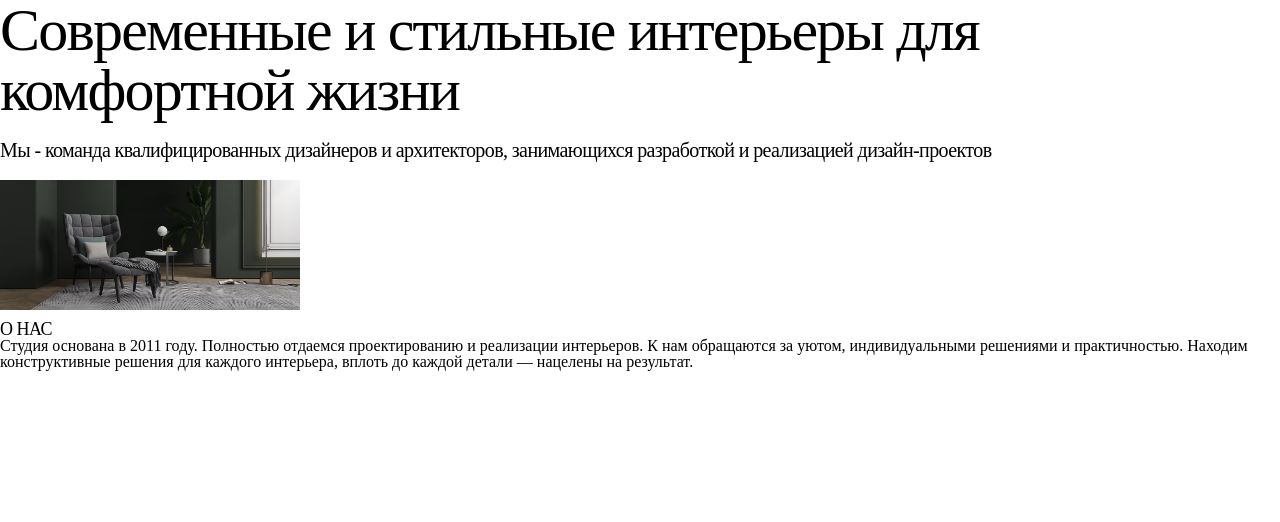
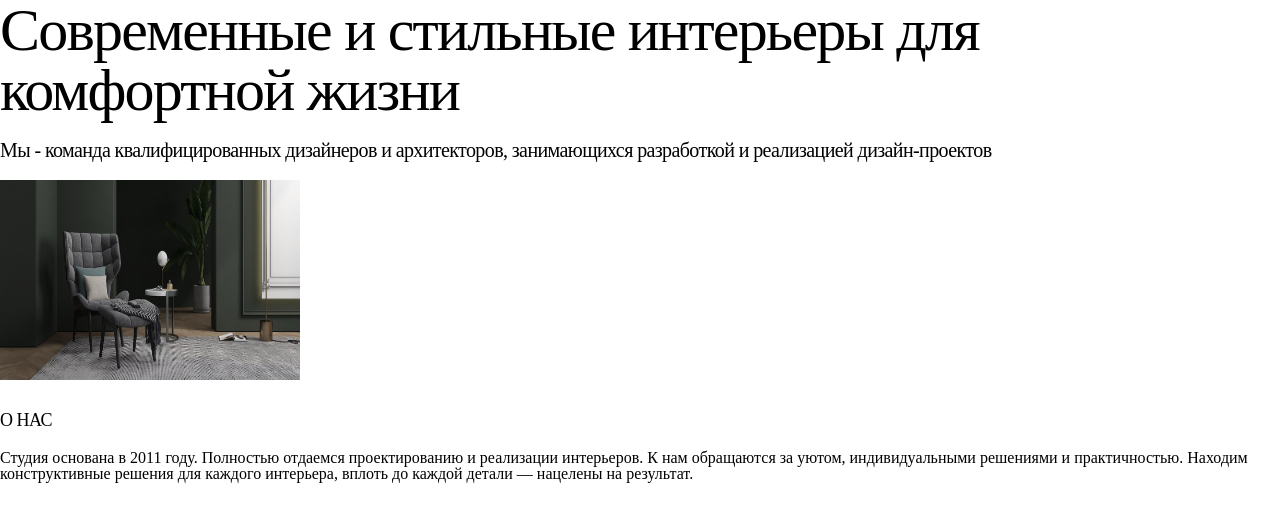
Before and after one commit to Andrey-Gal/metrika-1, a plain HTML site: page index.html in a window 1280 px wide. Drawn offline with Linux system fonts and the light colour scheme.

Commit message:
Мелкие изменения

```diff
--- a/index.html
+++ b/index.html
@@ -19,7 +19,9 @@
 
     <img src="resources/metrika 1.png" alt="Диван">
 
-    <h2>О НАС</h2>
+    <div>
+      <h2>О Нас</h2>
+    </div>
     <h3></h3>Студия основана в 2011 году. Полностью отдаемся проектированию и реализации интерьеров. К нам обращаются за уютом, индивидуальными решениями и практичностью. Находим конструктивные решения для каждого интерьера, вплоть до каждой детали — нацелены на результат.</h3>
 </body>
 </html>
--- a/styles/styles.css
+++ b/styles/styles.css
@@ -43,5 +43,5 @@ color: var(--text);
 
 img {
   width: 300px;
-
+  height: 200px;
 }
```
Also changed, not shown: resources/О НАС.png (added).
